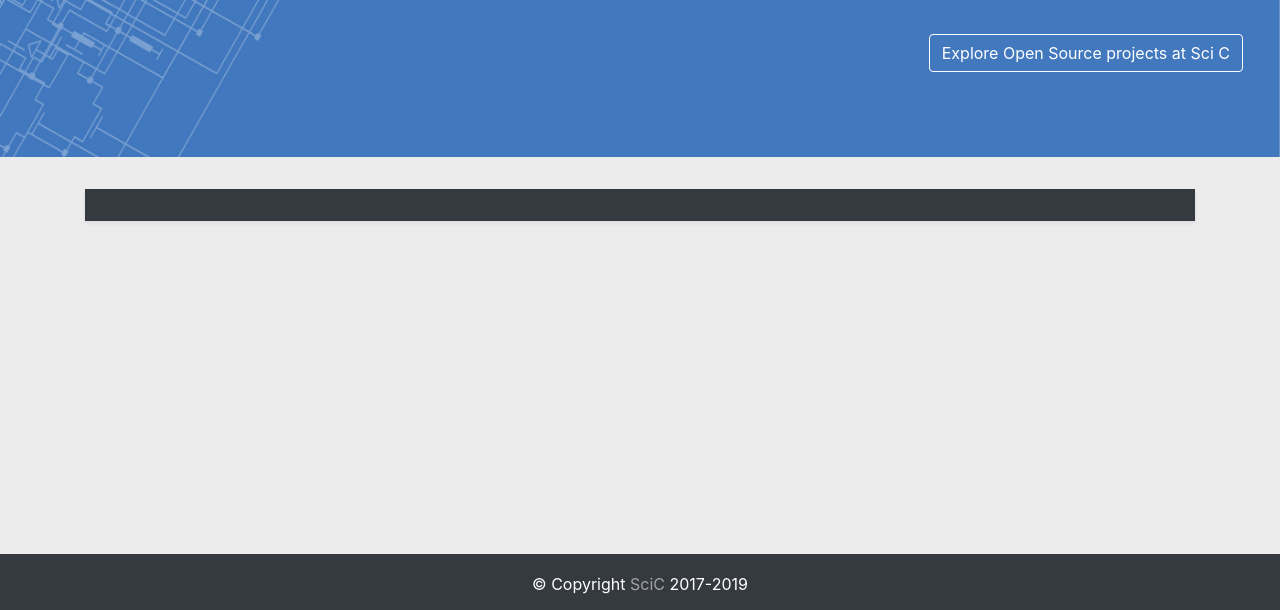
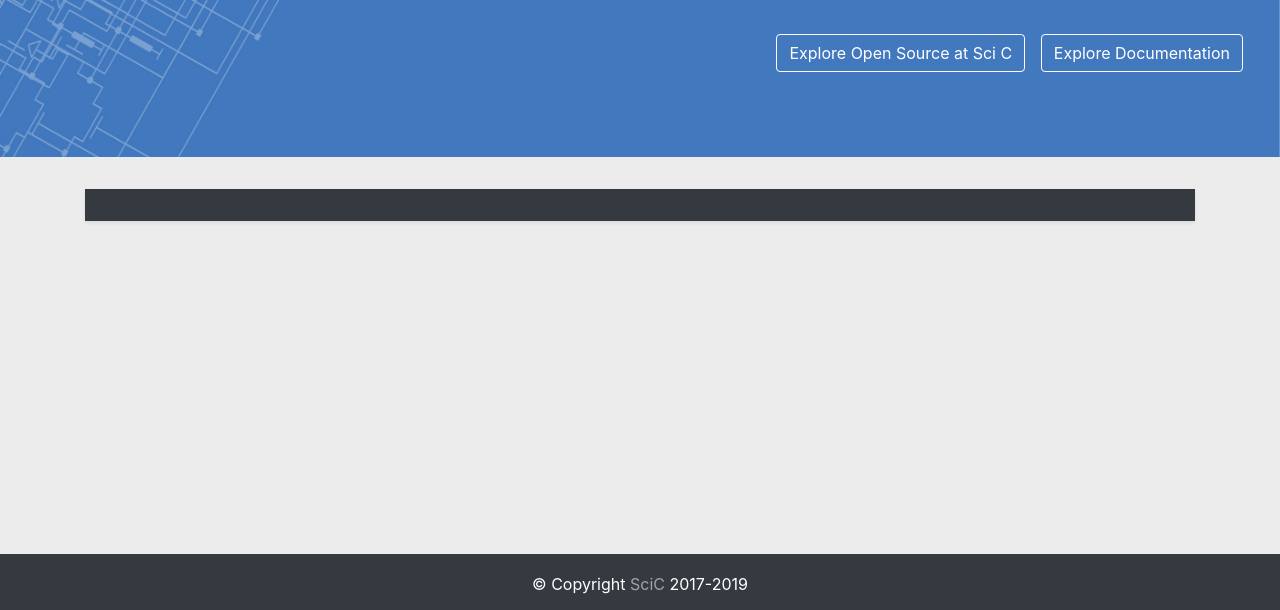
Before and after one commit to ScientificC/ScientificC.github.io, a website: page index.html in a window 1280 px wide. Shown: the part 190-800 px from the top of the page. Drawn offline with nearby package versions, Linux system fonts and the light colour scheme; no server answers.

Commit message:
Added docs link

```diff
--- a/index.html
+++ b/index.html
@@ -36,8 +36,12 @@
         <h1 class="display-4 text-right">Scientific C Open Source at GitHub</h1>
         <br>
         <p class="lead text-right">
-            <a class="btn btn-primary btn-xl" style="margin: 5px;" href="https://github.com/ScientificC" role="button">Explore
-                Open Source projects at Sci C</a>
+            <a class="btn btn-primary btn-xl" style="margin: 5px;" href="https://github.com/ScientificC" role="button">
+                Explore Open Source at Sci C
+            </a>
+            <a class="btn btn-primary btn-xl" style="margin: 5px;" href="https://scic-docs.readthedocs.io/" role="button">
+                Explore Documentation
+            </a>
         </p>
     </div>
 
```
